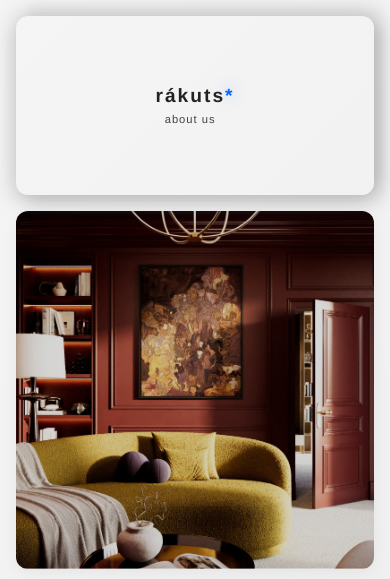
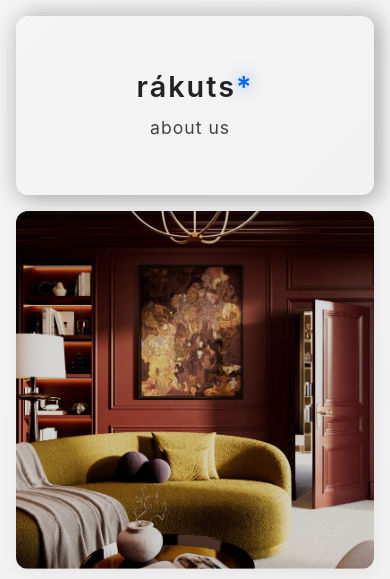
Before and after one commit to imroumanet/rakuts-archive, a plain HTML site: page index.html in a window 390 px wide. Shown: the top 579 px of the page. Drawn offline with Linux system fonts and the light colour scheme.

Commit message:
Add files via upload

```diff
--- a/about.css
+++ b/about.css
@@ -1,11 +1,11 @@
 /* about.css - Styles for the about me page with pop-up animations */
 
-/* Import the same fonts used in the main site */
-@import url('https://fonts.googleapis.com/css2?family=Inter:wght@300;400;500;600&display=swap');
+/* Import Apple font alternatives since SF Pro is not available as a web font */
+@import url('https://fonts.googleapis.com/css2?family=Inter:wght@300;400;500;600;700&display=swap');
 
 /* Base styles */
 body {
-    font-family: Helvetica, Arial, sans-serif;
+    font-family: -apple-system, BlinkMacSystemFont, 'SF Pro Display', 'SF Pro Text', 'Inter', 'Helvetica Neue', Helvetica, Arial, sans-serif;
     background-color: #f5f5f5;
     background-image: linear-gradient(135deg, #f5f5f5 0%, #e8e8e8 100%);
     color: #333;
@@ -56,6 +56,8 @@ body {
     transform: scale(0.9);
     animation: popIn 0.8s cubic-bezier(0.175, 0.885, 0.32, 1.275) forwards;
     animation-delay: 0.5s;
+    font-family: -apple-system, BlinkMacSystemFont, 'SF Pro Display', 'SF Pro Text', 'Inter', 'Helvetica Neue', Helvetica, Arial, sans-serif;
+    font-weight: 600;
 }
 
 .about-header h1 .blue-asterisk {
@@ -76,6 +78,8 @@ body {
     transform: scale(0.9);
     animation: popIn 0.8s cubic-bezier(0.175, 0.885, 0.32, 1.275) forwards;
     animation-delay: 0.7s;
+    font-family: -apple-system, BlinkMacSystemFont, 'SF Pro Text', 'SF Pro Display', 'Inter', 'Helvetica Neue', Helvetica, Arial, sans-serif;
+    font-weight: 400;
 }
 
 /* Content sections */
@@ -103,6 +107,8 @@ body {
     opacity: 0;
     transform: scale(0.95);
     animation: popIn 0.7s cubic-bezier(0.175, 0.885, 0.32, 1.275) forwards;
+    font-family: -apple-system, BlinkMacSystemFont, 'SF Pro Display', 'SF Pro Text', 'Inter', 'Helvetica Neue', Helvetica, Arial, sans-serif;
+    font-weight: 600;
 }
 
 .about-section:nth-child(1) h2 { animation-delay: 1.1s; }
@@ -209,6 +215,8 @@ body {
     transform: scale(0.9);
     animation: popIn 0.6s cubic-bezier(0.175, 0.885, 0.32, 1.275) forwards;
     animation-delay: 2s;
+    font-family: -apple-system, BlinkMacSystemFont, 'SF Pro Text', 'SF Pro Display', 'Inter', 'Helvetica Neue', Helvetica, Arial, sans-serif;
+    font-weight: 500;
 }
 
 .back-button:hover {
--- a/index.html
+++ b/index.html
@@ -7,7 +7,7 @@
     <link rel="stylesheet" href="styles.css">
     <link rel="preconnect" href="https://fonts.googleapis.com">
     <link rel="preconnect" href="https://fonts.gstatic.com" crossorigin>
-    <link href="https://fonts.googleapis.com/css2?family=Inter:wght@300;400;500;600&display=swap" rel="stylesheet">
+    <link href="https://fonts.googleapis.com/css2?family=Inter:wght@300;400;500;600;700&display=swap" rel="stylesheet">
 </head>
 <body>
     <div class="container">
--- a/styles.css
+++ b/styles.css
@@ -2,6 +2,28 @@
     margin: 0;
     padding: 0;
     box-sizing: border-box;
+}
+
+/* Apple fonts */
+@font-face {
+    font-family: 'SF Pro Display';
+    src: local('SF Pro Display'), local('SFProDisplay-Regular');
+    font-weight: normal;
+    font-style: normal;
+}
+
+@font-face {
+    font-family: 'SF Pro Display';
+    src: local('SF Pro Display Bold'), local('SFProDisplay-Bold');
+    font-weight: bold;
+    font-style: normal;
+}
+
+@font-face {
+    font-family: 'SF Pro Text';
+    src: local('SF Pro Text'), local('SFProText-Regular');
+    font-weight: normal;
+    font-style: normal;
 }
 
 html, body {
@@ -11,7 +33,7 @@ html, body {
 }
 
 body {
-    font-family: Helvetica, Arial, sans-serif;
+    font-family: -apple-system, BlinkMacSystemFont, 'SF Pro Display', 'SF Pro Text', 'Helvetica Neue', Helvetica, Arial, sans-serif;
     background-color: #f5f5f5;
     background-image: linear-gradient(135deg, #f5f5f5 0%, #e8e8e8 100%);
     color: #333;
@@ -203,7 +225,7 @@ body {
 }
 
 .studio-name h1 {
-    font-family: Helvetica, Arial, sans-serif;
+    font-family: -apple-system, BlinkMacSystemFont, 'SF Pro Display', 'SF Pro Text', 'Helvetica Neue', Helvetica, Arial, sans-serif;
     font-size: clamp(1.5rem, 3vw, 2.5rem);
     font-weight: 600;
     color: #222;
@@ -214,7 +236,7 @@ body {
 }
 
 .studio-name p {
-    font-family: Helvetica, Arial, sans-serif;
+    font-family: -apple-system, BlinkMacSystemFont, 'SF Pro Text', 'SF Pro Display', 'Helvetica Neue', Helvetica, Arial, sans-serif;
     font-size: clamp(0.8rem, 1.5vw, 1rem);
     color: #434245;
     cursor: pointer;
@@ -540,12 +562,13 @@ body.page-visible {
     }
 
     /* Adjust text sizes for mobile */
-    .studio-name h1 {
-        font-size: clamp(1.2rem, 4vw, 1.8rem);
+    .studio-item .studio-name h1 {
+        font-size: clamp(1.8rem, 6vw, 2.7rem); /* 50% bigger than the desktop version */
     }
 
-    .studio-name p {
-        font-size: clamp(0.7rem, 2vw, 0.9rem);
+    .studio-item .studio-name p {
+        font-size: clamp(1.1rem, 3vw, 1.5rem); /* 50% bigger than the desktop version */
+        margin-top: 0.5rem;
     }
 
     /* Adjust overlay text for mobile */
@@ -566,6 +589,7 @@ body.page-visible {
     padding: 1.5rem 1rem;
     border-top: 1px solid #eee;
     margin-top: 1rem;
+    font-family: -apple-system, BlinkMacSystemFont, 'SF Pro Text', 'SF Pro Display', 'Helvetica Neue', Helvetica, Arial, sans-serif;
 }
 
 .footer-content {
@@ -576,6 +600,7 @@ body.page-visible {
 }
 
 .footer-logo {
+    font-family: -apple-system, BlinkMacSystemFont, 'SF Pro Display', 'SF Pro Text', 'Helvetica Neue', Helvetica, Arial, sans-serif;
     font-size: 1.8rem;
     font-weight: 700;
     color: #333;
@@ -633,6 +658,7 @@ body.page-visible {
     z-index: 1000;
     justify-content: center;
     align-items: center;
+    font-family: -apple-system, BlinkMacSystemFont, 'SF Pro Text', 'SF Pro Display', 'Helvetica Neue', Helvetica, Arial, sans-serif;
 }
 
 .popup-content {
@@ -651,6 +677,8 @@ body.page-visible {
     margin-bottom: 1rem;
     font-size: 1.3rem;
     color: #333;
+    font-weight: 600;
+    font-family: -apple-system, BlinkMacSystemFont, 'SF Pro Display', 'SF Pro Text', 'Helvetica Neue', Helvetica, Arial, sans-serif;
 }
 
 .popup-content p {
@@ -676,6 +704,7 @@ body.page-visible {
 }
 
 #copy-email {
+    font-family: -apple-system, BlinkMacSystemFont, 'SF Pro Text', 'SF Pro Display', 'Helvetica Neue', Helvetica, Arial, sans-serif;
     background-color: #0066ff;
     border: none;
     color: white;
@@ -685,6 +714,7 @@ body.page-visible {
     cursor: pointer;
     transition: background-color 0.2s ease;
     width: 100%;
+    font-weight: 500;
 }
 
 #copy-email:hover {
```
Also changed, not shown: about.html (+5 -1 lines).
